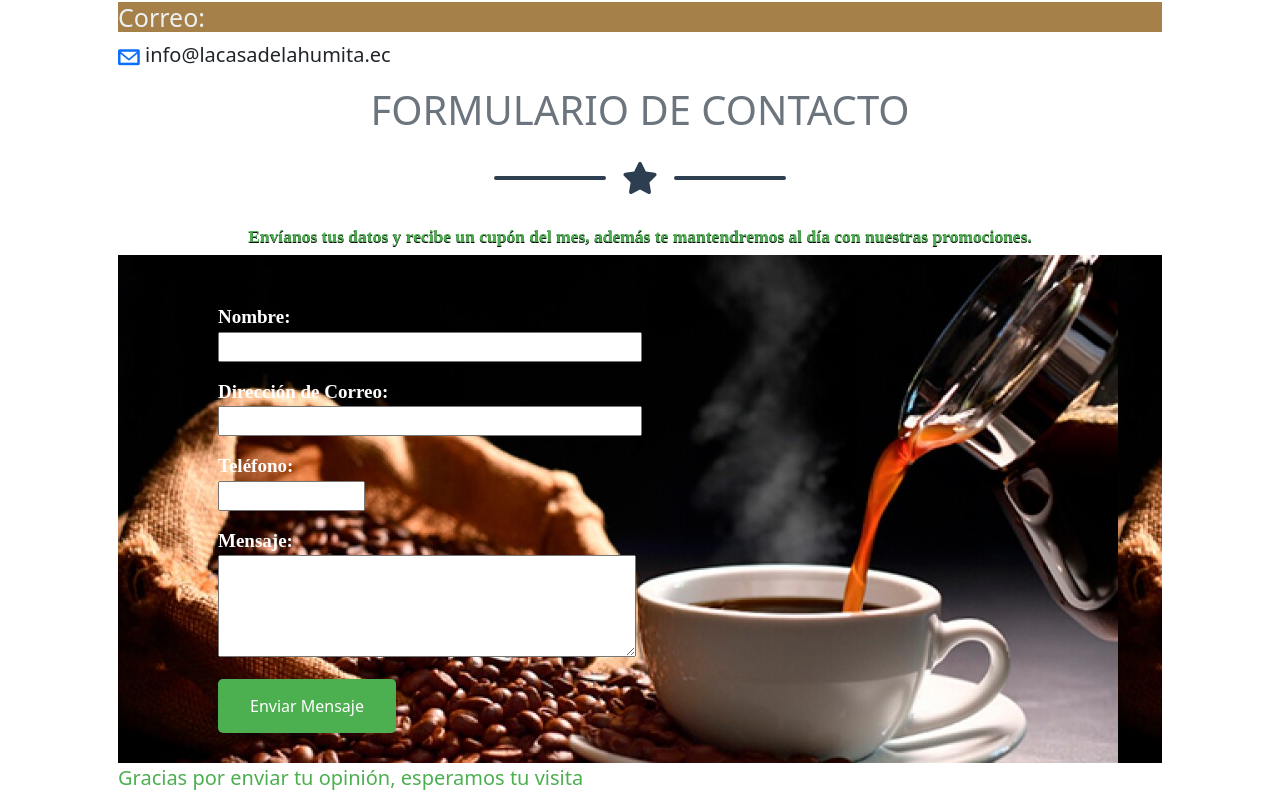
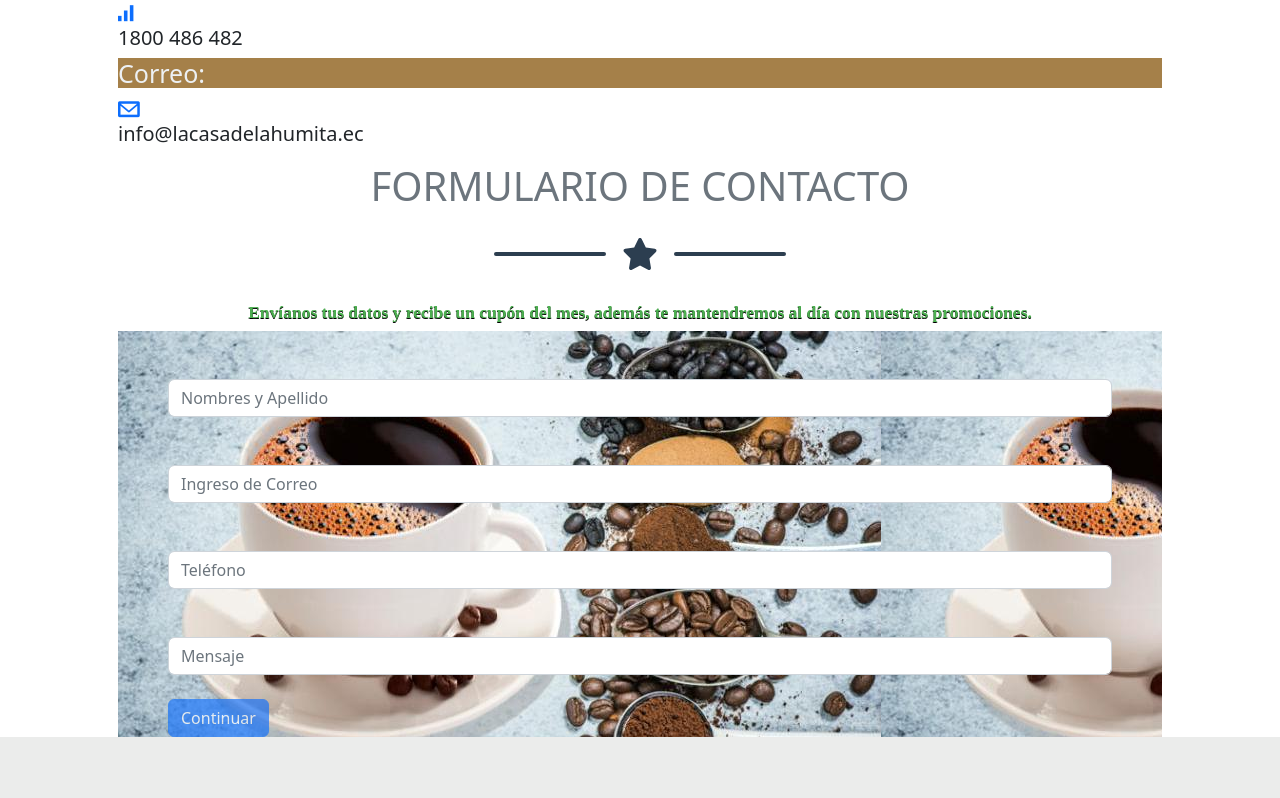
Before and after one commit to Mayra025/AppWeb_Cafeteria, an Angular app in the folder 0PryApp/frontend/: page /contacto in a window 1280 px wide. Shown: the part 842-1640 px from the top of the page. Built offline with nearby package versions, Linux system fonts and the light colour scheme; a web font is replaced by a local one.

Commit message:
validacion del formulario de contacto

```diff
--- a/0PryApp/frontend/src/app/contacto/contacto.component.css
+++ b/0PryApp/frontend/src/app/contacto/contacto.component.css
@@ -67,8 +67,11 @@ h2{
     background-color: rgb(165, 128, 73);
 
 }
+
 span{
     font-size: 20px;
+    -webkit-text-stroke: 1px black;
+    color: white;
 }
 
 h4{
@@ -86,7 +89,8 @@ label{
 
 }
 form{
-    margin-left: 100px;
+    margin-left: 50px;
+    margin-right: 50px;
 }
 
 input{
--- a/0PryApp/frontend/src/app/contacto/contacto.component.html
+++ b/0PryApp/frontend/src/app/contacto/contacto.component.html
@@ -25,15 +25,15 @@
         <p>
             <h2 >Dirección:</h2>
             <a href="#" class="icon">?</a>
-            <span> Selva Alegre Selva Alegre, Y Oe8-255 y, Quito 170521 <br></span>
+            <h5> Selva Alegre Selva Alegre, Y Oe8-255 y, Quito 170521 <br></h5>
 
             <h2>Teléfonos:</h2>
             <a href="#" class="icon">u</a>
-            <span> 1800 486 482 <br></span>
+            <h5> 1800 486 482 <br></h5>
 
             <h2>Correo:</h2>
             <a href="#" class="icon">@</a>
-            <span> info@lacasadelahumita.ec <br></span>
+            <h5> info@lacasadelahumita.ec <br></h5>
         <p>
     </div>
 
@@ -53,46 +53,64 @@
 
             <div class="formularioContacto">
                 <br>
-                <br>
-                <form>
-                    <p id="nombre">
-                        <label><b>Nombre: </b></label>
-                        <br/>
-                        <input type="text" name="nombre" size="40">
-                    </p>
+                <form class="contacto" #formReg="ngForm">
+                    <div class="form-group">
+                        <label for="nombres"> </label>
+                        <input type="text" name="nombres" #nombres="ngModel" [(ngModel)]="reg.nombre" required
+                            pattern="[a-zA-Z]+" class="form-control form-control-user"
+                            placeholder="Nombres y Apellido" />
+                        <span *ngIf="nombres.touched && !nombres.valid">
+                            * Nombre es obligatorio
+                        </span>
+                    </div>
+                    <br>
 
-                    <p id="correo">
-                        <label> <b>
-                            Dirección de Correo:</b> </label>
-                            <br/>
-                        <input type="text" name="correo" size="40">
-                    </p>
-                    <p id="Teléfono">
-                        <label>
-                            <b>Teléfono: </b></label>
-                            <br/>
-                        <input type="text" name="telefono" size="10" maxlength="9">
-                    </p>
-                    <p id="Mensaje">
-                        <label>
-                            <b>Mensaje:</b></label>
-                            <br/>
-                        <textarea name="mensaje" rows="4" cols="43"></textarea>
-                    </p>
-                    <div class="enviarFormulario">
-                        <button type="submit">
-                            Enviar Mensaje
-                        </button>
+                    <div class="form-group">
+                        <label for="correo"> </label>
+                        <input type="text" name="correo" #correo="ngModel" [(ngModel)]="reg.correo" required
+                            pattern="" class="form-control form-control-user"
+                            placeholder="Ingreso de Correo" />
+                        <span *ngIf="correo.touched && !correo.valid">
+                            * Correo es obligatorio
+                        </span>
                     </div>
+                    <br>
+
+                    <div class="form-group">
+                        <label for="telefono"> </label>
+                        <input type="text" name="telefono" #telefono="ngModel" [(ngModel)]="reg.telefono"
+                            required pattern="[0-9]+" class="form-control form-control-user"
+                            placeholder="Teléfono" />
+                        <span *ngIf="telefono.touched && !telefono.valid">
+                            * Teléfono es obligatorio
+                        </span>
+                    </div>
+
+                    <br>
+
+                    <div class="form-group">
+                        <label for="mensaje"> </label>
+                        <input type="text" name="mensaje" #mensaje="ngModel" [(ngModel)]="reg.mensaje"
+                            required class="form-control form-control-user" placeholder="Mensaje"/>
+                        <span *ngIf="mensaje.touched && !mensaje.valid">
+                            * Campo obligatorio
+                        </span>
+                    </div>
+                    <br>
+
+                    <input type="submit" name="Continuar" [disabled]="!formReg.form.valid"
+                    class="btn btn-primary btn-sucess btn-block" value="Continuar" [routerLink]="'/contacto'">
+
                 </form>
 
 
             </div>
 
-        <div id="FraseAlEnviarForm">
-            <p>Gracias por enviar tu opinión, esperamos tu visita
-            </p>
-        </div>
+            <div class="col-lg-2">
+
+            </div>
+
+
     </div>
 
 
--- a/0PryApp/frontend/src/app/contacto/contacto.component.ts
+++ b/0PryApp/frontend/src/app/contacto/contacto.component.ts
@@ -1,10 +1,22 @@
-import { Component } from '@angular/core';
+import { Component, ElementRef, OnInit,Renderer2,ViewChild } from '@angular/core';
+import { Contacto } from '../models/contacto';
 
 @Component({
   selector: 'app-contacto',
   templateUrl: './contacto.component.html',
   styleUrls: ['./contacto.component.css']
 })
-export class ContactoComponent {
+export class ContactoComponent implements OnInit {
+  public reg: Contacto;
+
+  mostrar=false;
+
+  constructor() {
+    this.reg = new Contacto('', '', '', '')
+  }
+
+  ngOnInit(): void {
+
+  }
 
 }
--- /dev/null
+++ b/0PryApp/frontend/src/app/models/contacto.ts
@@ -0,0 +1,10 @@
+export class Contacto {
+    constructor(
+
+        public nombre: string,
+        public correo: string,
+        public telefono: string,
+        public mensaje: string
+
+    ) { }
+}
```
Also changed, not shown: 0PryApp/frontend/src/assets/img/fondoContacto.jpg.
